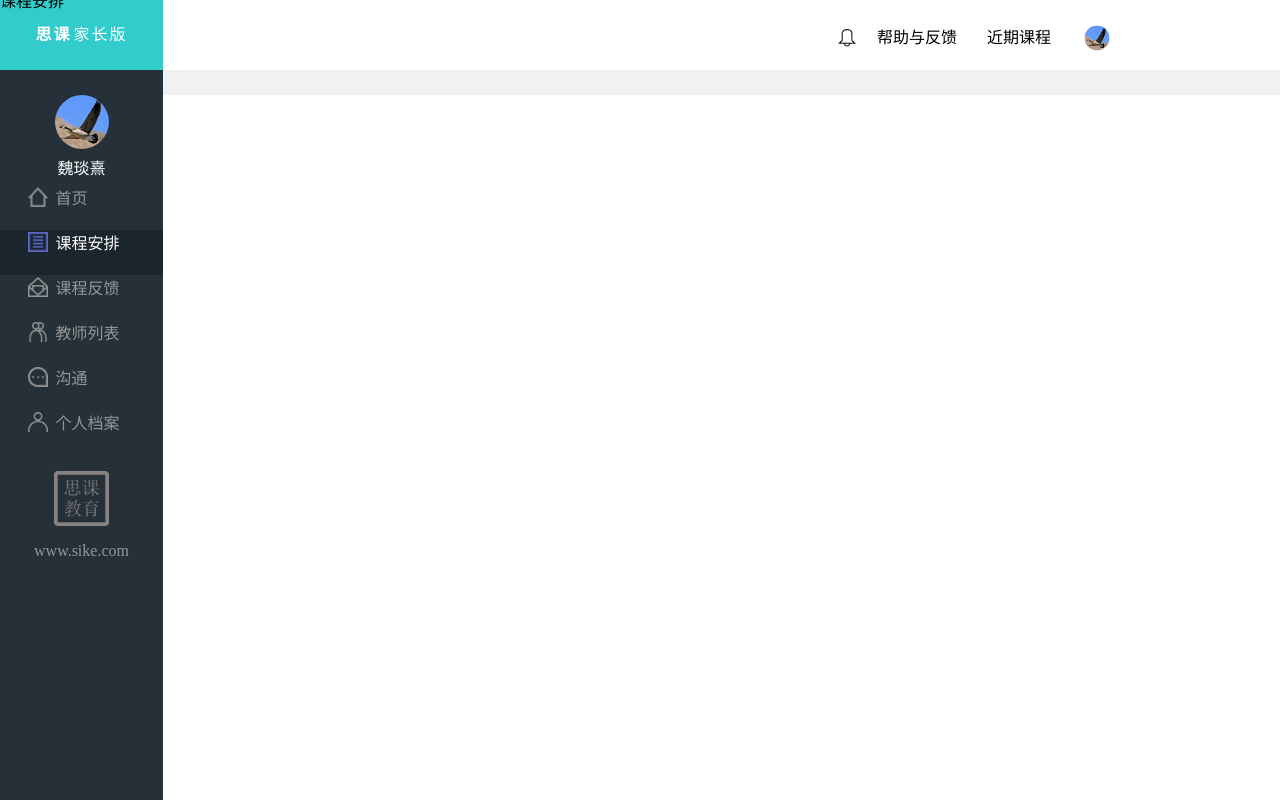
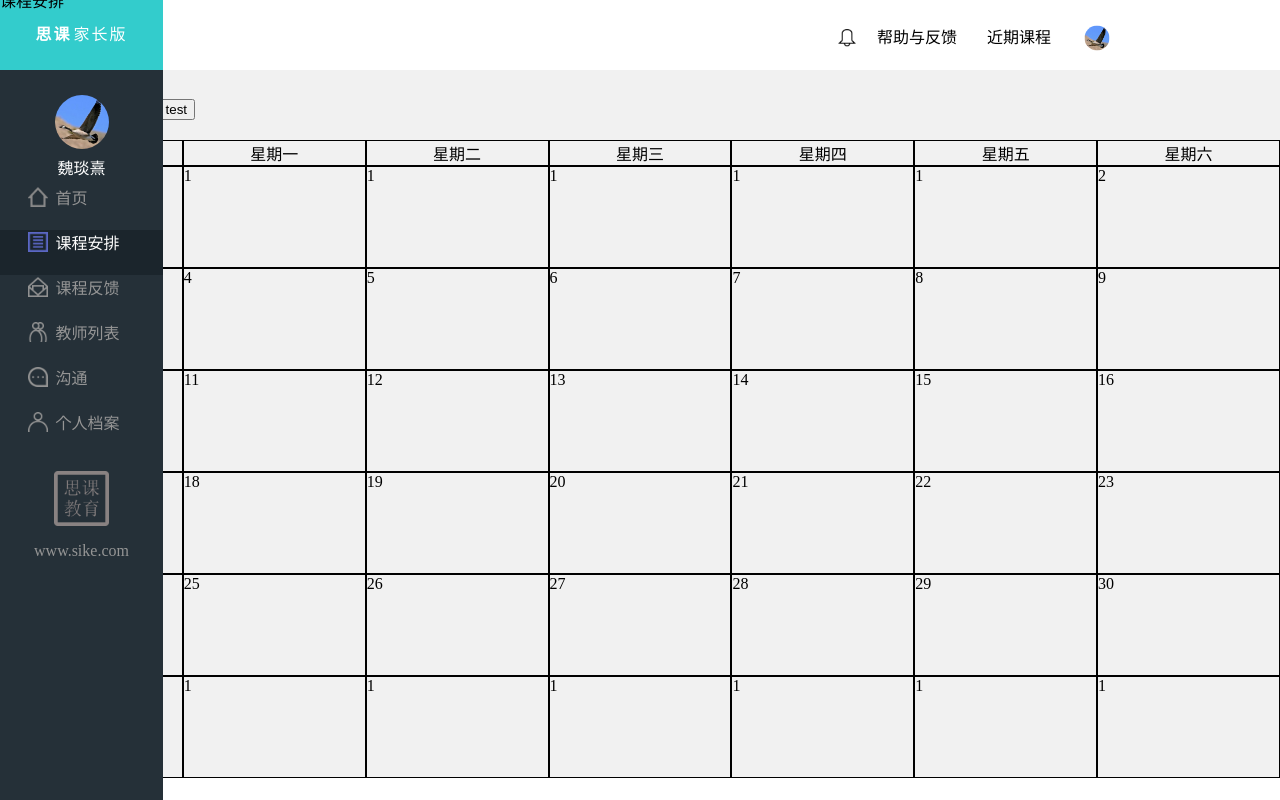
Before and after one commit to wyx199536/SIKE-Educational-administration-platform, a Vue app: page /schedule in a window 1280 px wide. Built offline with nearby package versions, Linux system fonts and the light colour scheme.

Commit message:
无法理解，md

```diff
--- a/src/components/common/calendar.vue
+++ b/src/components/common/calendar.vue
@@ -1,7 +1,24 @@
 <template>
 	<div :class="{'calendar-area-a':ifA,'calendar-area-b':ifB,'calendar-area-c':ifC,}">
+		<div id="calendar-title">
+			<span class="calendar-title-element">{{year}}年{{month}}月</span>
+			<span class="calendar-title-element calendar-change-element" @click="monthDel">&lt;</span>
+			<span class="calendar-title-element calendar-change-element" @click="monthAdd">&gt;</span>
+			<button @click="test">test</button>
+		</div>
+		<div id="calendar-weeks">
+			<div v-for="w in weeks" :key="w" class="week-box">
+				{{w}}
+			</div>
+		</div>
 		<div>
-			<span>{{year}}年{{month}}月</span>
+			<div v-for="weekLine in calendarArray" :key="weekLine.line" class="calendar-week-element">
+				<div v-for="day in weekLine" :key="day.index" class="calendar-day-element">
+					<span>
+						{{day.day}}
+					</span>
+				</div>
+			</div>
 		</div>
 	</div>
 </template>
@@ -15,8 +32,10 @@
 				ifB: this.$store.state.cssTypeB,
 				ifC: this.$store.state.cssTypeC,
 				date: this.$store.state.initialDate,
-				year: this.$store.state.initialYear,
-				month: this.$store.state.initialMonth,
+				year: 0,
+				month: 0,
+				weeks: ['星期日','星期一','星期二','星期三','星期四','星期五','星期六'],
+				calendarArray: []
 			}
 		},
 		props:{
@@ -24,6 +43,79 @@
 				type: Array,
 			}
 		},
+		methods:{
+			monthAdd(){
+				if(this.month < 12){
+					this.month = ++this.month
+				}else{
+					this.month = 1
+					this.year = ++this.year
+				}
+			},
+			monthDel(){
+				if(this.month > 1){
+					this.month = --this.month
+				}else{
+					this.month = 12
+					this.year = --this.year
+				}
+			},
+			getCalendarArray(year,month){
+				let calendar = []
+				let date = new Date()
+				date.setFullYear(year,month-1,1)
+				let week = date.getDay()//获取传入月份的1号是周几
+				date.setFullYear(year,month,0)
+				let monthLength = date.getDate()//获取传入月份的天数
+				let exactDay = 1
+				let index = 1
+				for(let i = 0; i < 6;i++){
+					let weekLine = []
+					if(i == 0){
+						//填充第一行特殊情况
+						for(let j = 0; j < 7;j++){
+							let day = {line: 0,index: index}
+							if(j < week){
+								//日历的空白
+								day.day = '1'
+							}else{
+								//日历的开始
+								day.day = exactDay.toString()
+								++exactDay
+							}
+							index++
+							weekLine.push(day)
+						}
+					}else{
+						//第二行到最后一行
+						for(let j = 0; j < 7;j++){
+							let day = {line: j,index: index}
+							if(exactDay <= monthLength){
+								//月份长度内的天数
+								day.day = exactDay.toString()
+								++exactDay
+							}else{
+								day.day = '1'
+							}
+							index++
+							weekLine.push(day)
+						}
+					}
+					calendar.push(weekLine)
+				}
+				return calendar
+			},
+			test(){
+				console.log(this.calendarArray)
+			}
+		},
+		created(){
+			let y = this.$store.state.initialYear
+			this.year = Number(y)
+			let m = this.$store.state.initialMonth
+			this.month = Number(m)
+			this.calendarArray = this.getCalendarArray(this.year,this.month)
+		}
 	}
 </script>
 
@@ -35,12 +127,38 @@
 		min-width: 1040px;
 		width: 1040px;
 		height: 100%;
-		border-left: 1px #000000 solid;
-		border-right: 1px #000000 solid;
+		user-select: none;
 	}
 	.calendar-area-c{
 		min-width: 1200px;
 		width: 1200px;
 		height: 100%;
+		user-select: none;
+	}
+	.calendar-title-element{
+		margin-right: 15px;
+	}
+	.calendar-change-element{
+		cursor: pointer;
+	}
+	.calendar-week-element{
+		width: 100%;
+	}
+	.calendar-day-element{
+		display: inline-block;
+		width: calc(100% / 7 - 2px);
+		height: 100px;
+		border: 1px #000000 solid;
+	}
+	#calendar-title{
+		font-size: 20px;
+		margin-top: 20px;
+		margin-bottom: 20px;
+	}
+	.week-box{
+		display: inline-block;
+		width: calc(100% / 7 - 2px);
+		text-align: center;
+		border: 1px #000000 solid;
 	}
 </style>
```
